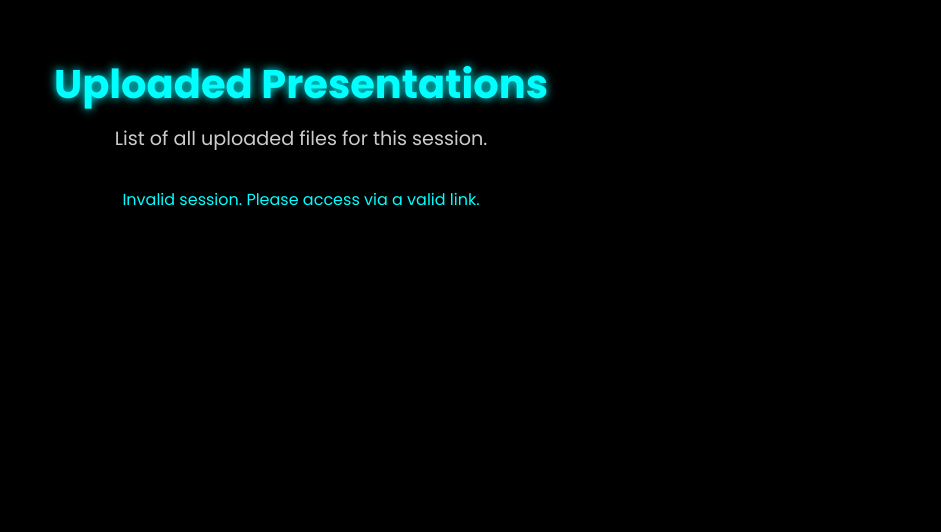
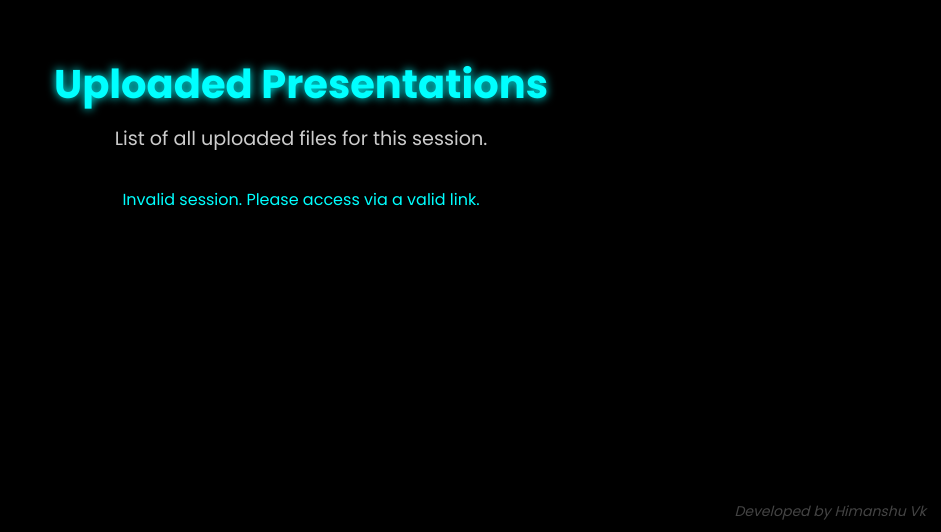
Before and after one commit to vkHimanshu/QR-based-PPT-Sharing-Platform, a website: page view.html in a window 1280 px wide. Shown: the part 268-800 px from the top of the page, without its empty margins (339-1280 px from the left). Drawn offline with Linux system fonts and the light colour scheme.

Commit message:
added developer name in view section

```diff
--- /dev/null
+++ b/css/style1.css
@@ -0,0 +1,9 @@
+footer {
+    position: fixed;
+    bottom: 10px; /* Distance from bottom */
+    right: 15px;  /* Change to left: 15px; if you want bottom-left */
+    font-size: 14px;
+    color: #555;
+    font-style: italic;
+    opacity: 0.8;
+}
--- a/view.html
+++ b/view.html
@@ -61,6 +61,10 @@
             <div id="upload-list" class="upload-list"></div>
         </main>
     </div>
+
+     <footer>
+               <p>Developed by Himanshu Vk</p>
+       </footer>
 
     <script>
         document.addEventListener('DOMContentLoaded', () => {
```
